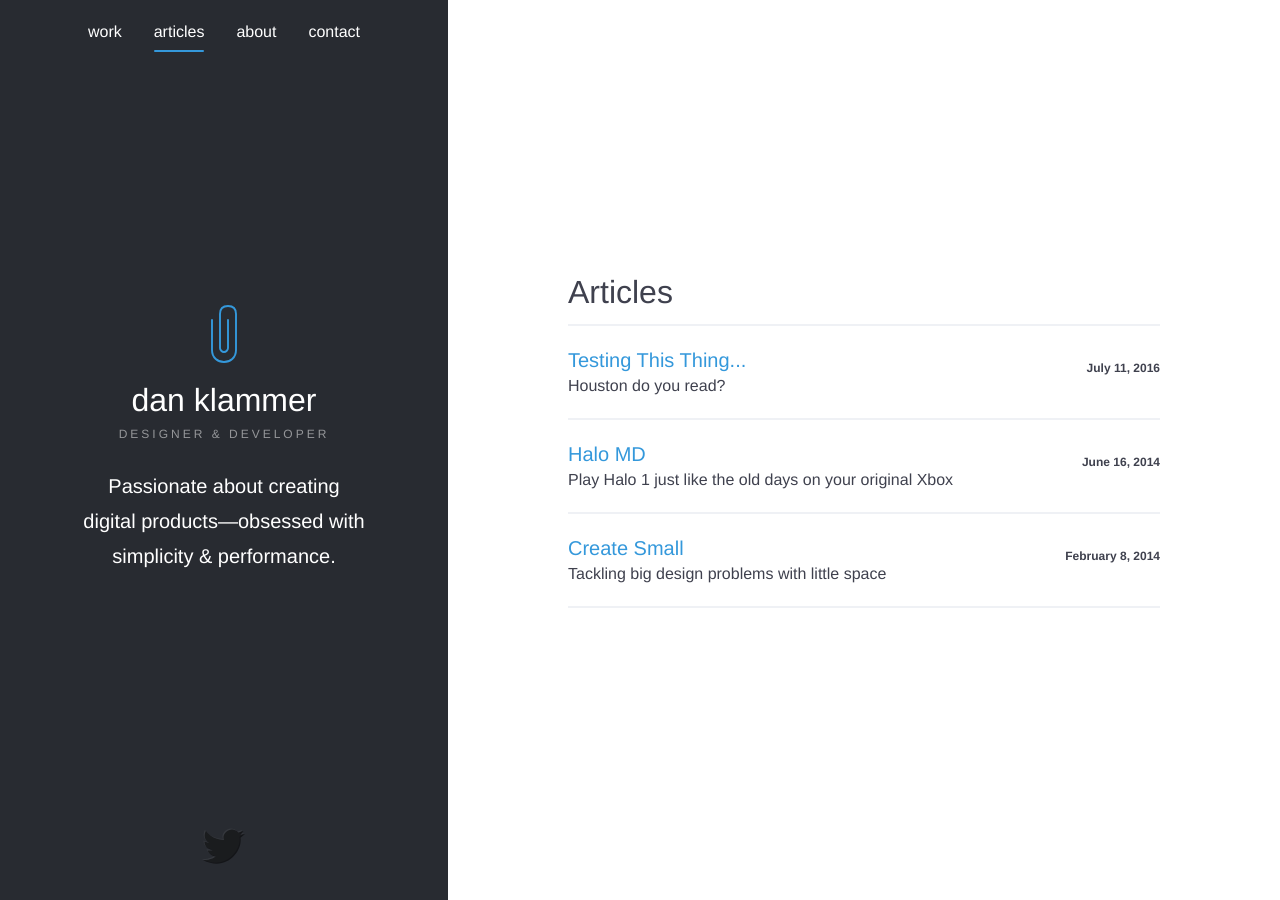
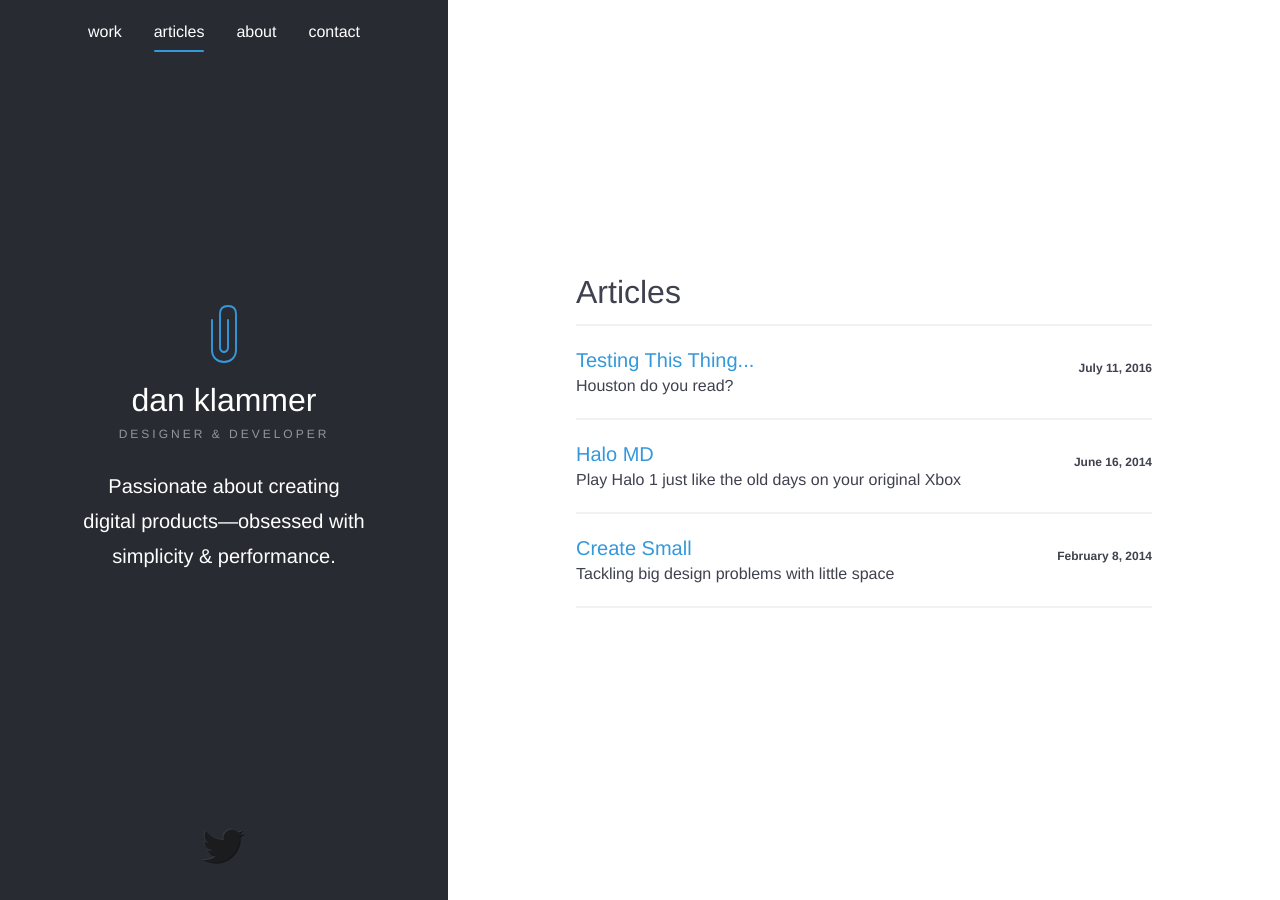
Before and after one commit to danklammer/danklammer.github.io, a Jekyll site: the page built from articles/index.html, in a window 1280 px wide. Built offline with Jekyll 4.4.1, drawn with Linux system fonts in a browser that asks for light colours.

Commit message:
Enhance. Enhance. Enhance.

```diff
--- a/_layouts/page.html
+++ b/_layouts/page.html
@@ -6,8 +6,8 @@ layout: default
 
   {% include nav.html %}
 
-  <article class="lg-article lg-height-full lg-align-middle pt3 px4 pb6">
-    <section class="width-full center-block" style="max-width: 37rem">
+  <article class="lg-article lg-height-full lg-align-middle pt3 px3 pb6">
+    <section class="section-max-width width-full center-block">
 
     <h1 class="font-size-1 line-height-none pt3">{{ page.title }}</h1>
     <div class="page-content">
--- a/_layouts/post.html
+++ b/_layouts/post.html
@@ -4,7 +4,7 @@ layout: default
 
 <article class="site-post lg-post lg-height-full" itemscope itemtype="http://schema.org/BlogPosting">
 
-  <header class="align-center color-white text-shadow-medium pt6 px4 pb4" style="background: linear-gradient( rgba({{ page.color }}, 0.8), rgba({{ page.color }}, 0.8)), url({{ page.cover-image }}); background-size: cover; background-position: center center;">
+  <header class="align-center color-white text-shadow-medium pt6 px3 pb4" style="background: linear-gradient( rgba({{ page.color }}, 0.8), rgba({{ page.color }}, 0.8)), url({{ page.cover-image }}); background-size: cover; background-position: center center;">
 
       <a href="{{ site.baseurl }}/articles/" class="lg-absolute l1 t1 sm-hide font-size-5 inline-block color-white dim-bg-white underline-none lowercase py1 px3 m2 br3">&larr; All Articles</a>
 
@@ -23,7 +23,7 @@ layout: default
 
   </header>
 
-  <section class="section-max-width width-full center-block pt3 px4 pb6">
+  <section class="section-max-width width-full center-block pt3 px3 pb6">
 
     <div class="post-content" itemprop="articleBody">
       {{ content }}
--- a/_layouts/project.html
+++ b/_layouts/project.html
@@ -4,7 +4,7 @@ layout: default
 
 <article class="site-project lg-post lg-height-full" itemscope itemtype="http://schema.org/BlogPosting">
 
-  <header class="align-center color-white text-shadow-medium px4 py6" style="background: linear-gradient( rgba({{ page.color }}, 0.94), rgba({{ page.color }}, 0.94)), url({{ page.cover-image }}); background-size: cover; background-position: center center;">
+  <header class="align-center color-white text-shadow-medium px3 py6" style="background: linear-gradient( rgba({{ page.color }}, 0.94), rgba({{ page.color }}, 0.94)), url({{ page.cover-image }}); background-size: cover; background-position: center center;">
 
       <a href="{{ site.baseurl }}/" class="lg-absolute l1 t1 sm-hide font-size-5 inline-block color-white dim-bg-black underline-none lowercase py1 px3 m2 br3">&larr; All Work</a>
 
@@ -23,7 +23,7 @@ layout: default
 
   </header>
 
-  <section class="section-max-width width-full center-block pt3 px4 pb6">
+  <section class="section-max-width width-full center-block pt3 px3 pb6">
 
     <div class="post-content" itemprop="articleBody">
       {{ content }}
--- a/articles/index.html
+++ b/articles/index.html
@@ -8,8 +8,8 @@ permalink: /articles/
 
   {% include nav.html %}
 
-  <div class="lg-article lg-height-full lg-align-middle pt3 px4 pb6">
-    <section class="width-full center-block" style="max-width: 37rem">
+  <div class="lg-article lg-height-full lg-align-middle pt3 px3 pb6">
+    <section class="section-max-width width-full center-block">
 
       <h1 class="font-size-1 line-height-none py3">{{ page.title }}</h1>
 
--- a/css/main.scss
+++ b/css/main.scss
@@ -5,7 +5,7 @@
 
 //Variables
 $lg-breakpoint: 60rem;
-$sm-breakpoint: 38rem;
+$sm-breakpoint: 36rem;
 
 
 // Font Family
@@ -74,7 +74,7 @@ a { color: #3498db }
 .img-zoom.zoom img {
     width: 100vw;
     max-width: 100vw;
-    margin-left: calc((35rem/2) - 50vw);
+    margin-left: calc((34rem/2) - 50vw);
 }
 
 .highlight {
@@ -99,8 +99,8 @@ a { color: #3498db }
 @media (max-width: $sm-breakpoint) {
 
     body { font-size: 1rem }
-    .highlight { margin: 0 -1.5rem; border-radius: 0; }
-    .img-zoom.zoom img { margin-left: -1.5rem }
+    .highlight { margin: 0 -1rem; border-radius: 0; }
+    .img-zoom.zoom img { margin-left: -1rem }
 
 }
 
@@ -116,7 +116,7 @@ a { color: #3498db }
     .img-zoom.zoom img {
         width: 110vmin;
         max-width: 110vmin;
-        margin-left: calc((35rem/2) - 55vmin);
+        margin-left: calc((34rem/2) - 55vmin);
     }
 
     .lg-header {
```
